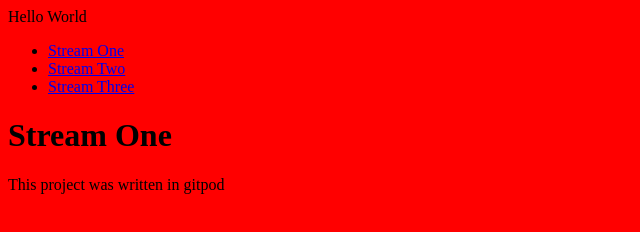
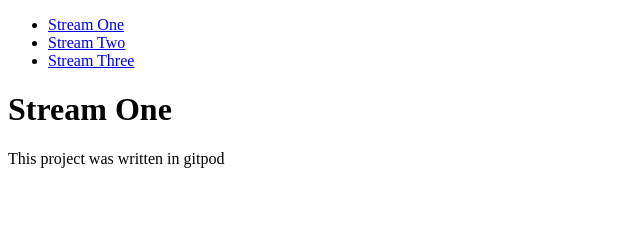
Before and after one commit to CodeConnoisseur74/My-CI-Template, a plain HTML site: page stream-one.html in a window 1280 px wide. Shown: the whole page, without its empty margins (0-640 px from the left). Drawn offline with Linux system fonts and the light colour scheme.

Commit message:
modified one file

```diff
--- a/css/style.css
+++ /dev/null
@@ -1,3 +0,0 @@
-body {
-    background-color: red;
-}
--- a/stream-one.html
+++ b/stream-one.html
@@ -4,7 +4,6 @@
     <meta charset="UTF-8">
     <meta http-equiv="X-UA-Compatible" content="IE=edge">
     <meta name="viewport" content="width=device-width, initial-scale=1.0">
-    <link rel="stylesheet" href="css/style.css"
     <title>Hello World</title>
 </head>
 <body>
```
